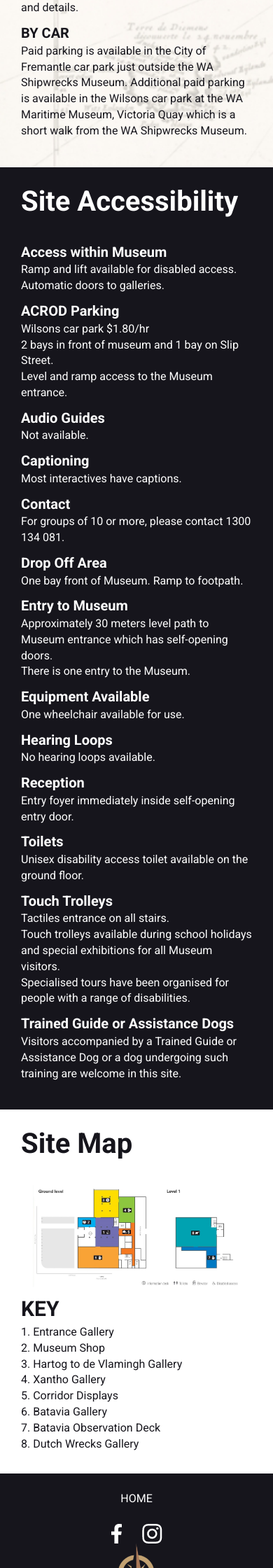
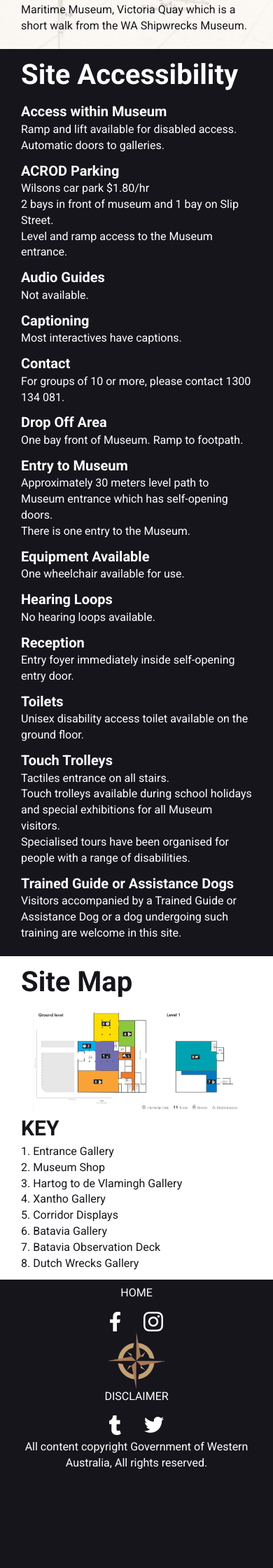
Before and after one commit to c-proctor/Batavia_site, a PHP site: page /services.html in a window 390 px wide. Shown: the part 2000-4240 px from the top of the page at 70% size. After the commit the page ends 4099 px from the top, so only its background shows below. Run offline with PHP 8.4, Linux system fonts and the light colour scheme; some web fonts are replaced.

Commit message:
updates
links added
css changed to percentages

```diff
--- a/services.html
+++ b/services.html
@@ -196,15 +196,15 @@
         <div class="container">
             <div class="row">
                 <div class="col-md-4 text-center">
-                    <p>HOME</p>
-                    <img class="img-responsive socials" alt="socials" src="images/facebook-instagram.png">
+                    <a href="index.html"><p>HOME</p></a>
+                    <a href="#"><img class="img-responsive socials" alt="socials" src="images/facebook.png"></a><a href="#"><img class="img-responsive socials" alt="socials" src="images/instagram.png"></a>
                 </div>
                 <div class="col-md-4 text-center">
                     <img class="img-responsive foot-logo" alt=“logo” src="images/logo.png">
                 </div>
                 <div class="col-md-4 text-center">
-                    <p>DISCLAIMER</p>
-                    <img class="img-responsive socials" alt="socials" src="images/tumblr-twitter.png">
+                    <a href="#"><p>DISCLAIMER</p></a>
+                    <a href="#"><img class="img-responsive socials" alt="socials" src="images/tumblr.png"></a><a href="#"><img class="img-responsive socials" alt="socials" src="images/twitter.png"></a>
                 </div>
             </div>
             <div class="text-center copyright">
--- a/style.css
+++ b/style.css
@@ -184,13 +183,13 @@
     background-color: transparent;
     border-color: #ffffff;
     font-size: 1.0em;
-    margin-top: 15px;
+    margin-top: 5%;
 }
 
 footer {
     background-color: #16151c;
     color: #ffffff;
-    padding-top: 25px;
+    padding-top: 2%;
 }
 
 .foot-logo {
@@ -199,11 +198,13 @@
 
 .socials {
     display: inline;
-    padding-top: 15px;
+    padding-top: 1.5%;
+    padding-left: 5%;
+    padding-right: 5%;
 }
 
 .copyright {
-    padding-top: 20px;
+    padding-top: 2%;
 }
 
 
@@ -289,27 +290,27 @@
     list-style-type: none;
     padding: 0px;
     margin: 0px;
-    padding-top: 30px;
+    padding-top: 3%;
 }
 
 .special-days {
     list-style-type: none;
     padding: 0px;
     margin: 0px;
-    padding-top: 20px;
+    padding-top: 2%;
 }
 
 .getting-here {
     background: url("images/getting-here-bg.jpg") no-repeat center center;
     background-size: cover;
     color: #16151c;
-    padding-top: 20px;
-    padding-bottom: 30px;
+    padding-top: 2%;
+    padding-bottom: 3%;
 }
 
 .getting-here-map {
-    padding-top: 30px;
-    padding-bottom: 30px;
+    padding-top: 3%;
+    padding-bottom: 3%;
 }
 
 h9 {
@@ -320,23 +321,23 @@
 .accessibility {
     background-color: #16151c;
     color: #ffffff;
-    padding-top: 20px;
-    padding-bottom: 30px;
+    padding-top: 2%;
+    padding-bottom: 3%;
 }
 
 .accessibility-list {
-    padding-top: 30px;
+    padding-top: 3%;
 }
 
 .site-map {
     color: #16151c;
-    padding-top: 20px;
-    padding-bottom: 30px;
+    padding-top: 2%;
+    padding-bottom: 3%;
 }
 
 .site-map-map {
-    padding-top: 30px;
-    padding-bottom: 10px;
+    padding-top: 3%;
+    padding-bottom: 1%;
 }
 
 h10 {
```
Also changed, not shown: other parts of style.css (+20 -21 lines), discover.html (+8 -8 lines), index.html (+4 -4 lines), images/facebook.png (added), images/instagram.png (added), images/tumblr.png (added), images/twitter.png (added).
